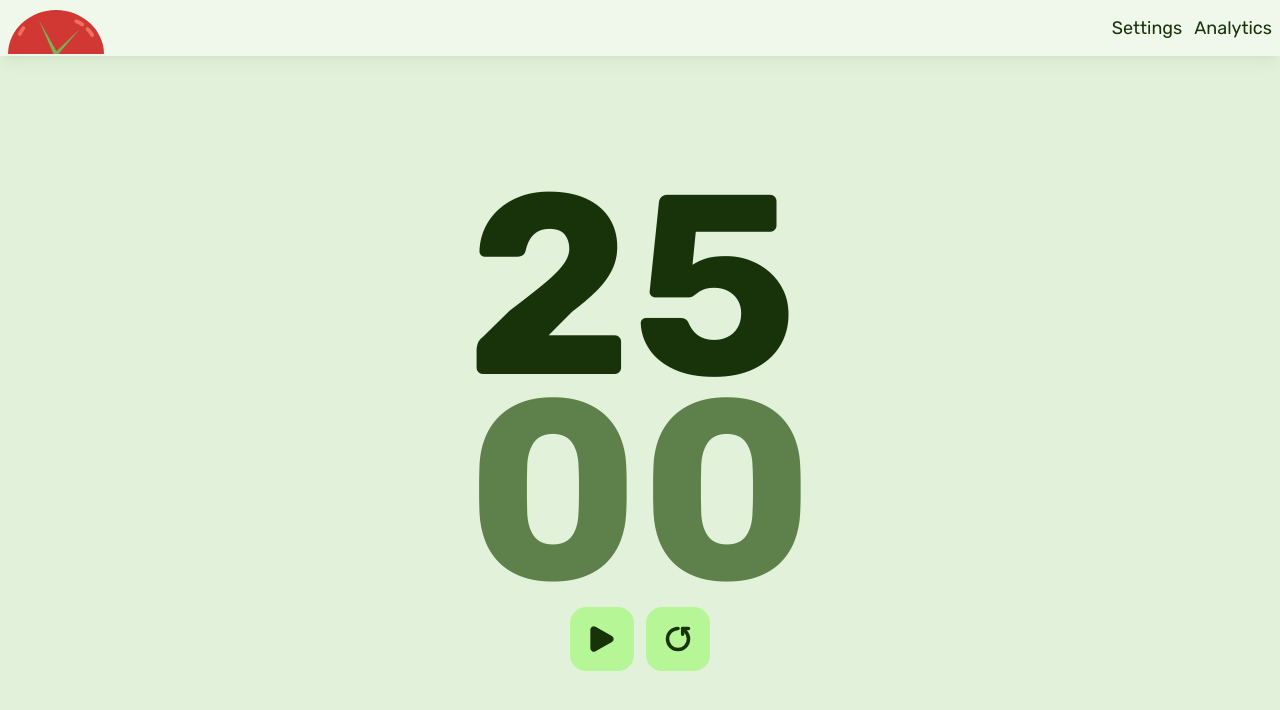
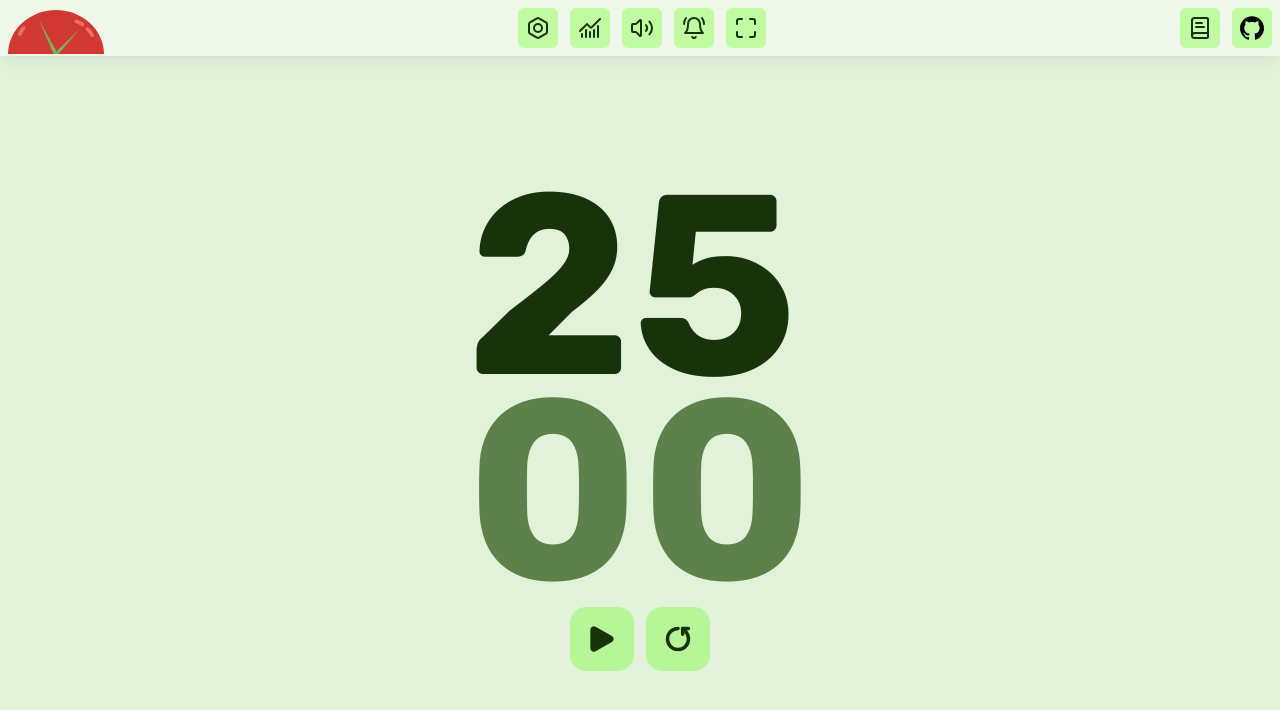
Before and after one commit to SyntaxBox/pomobit, a React (Vite) app: page / in a window 1280 px wide. Shown: the top 710 px of the page. Built offline with nearby package versions, Linux system fonts and the light colour scheme.

Commit message:
Update navbar.tsx

```diff
--- a/src/components/navbar.tsx
+++ b/src/components/navbar.tsx
@@ -1,15 +1,28 @@
-import { Link } from "react-router-dom";
+import { Link, useNavigate } from "react-router-dom";
 import { useUI } from "../hooks";
-import { Container } from "../ui";
+import { Button, LinkButton, Container } from "../ui";
+import github from "../assets/images/github.svg";
+import {
+  BellOff,
+  BellRing,
+  Bolt,
+  BookText,
+  ChartNoAxesCombined,
+  Volume2,
+  VolumeOff,
+} from "lucide-react";
+import { useSettings } from "../hooks/useSettings";
+import { ToggleFullscreen } from "./toggle-fullscreen";
 
 export function Navbar() {
   const { currentPallet } = useUI();
+  const navigate = useNavigate();
   return (
     <nav
       style={{
         background: currentPallet.background + "90",
       }}
-      className="h-14 shadow-lg shadow-black/5 z-10 sticky top-0 left-0"
+      className="h-14 shadow-lg shadow-black/5 z-50 backdrop-blur-sm sticky top-0 left-0"
     >
       <Container as="div" className="flex justify-between py-2">
         <Link to="/">
@@ -22,14 +35,74 @@ export function Navbar() {
           }}
           className="flex items-center gap-3 text-lg font-meduim"
         >
-          <Link to="/settings" className="hover:underline">
-            Settings
-          </Link>
-          <Link to="/analytics" className="hover:underline">
-            Analytics
-          </Link>
+          <LinkButton pallet={currentPallet} to="/settings">
+            <Bolt />
+          </LinkButton>
+          <LinkButton pallet={currentPallet} to="/stats">
+            <ChartNoAxesCombined />
+          </LinkButton>
+          <ToggleSound />
+          <ToggleNotifications />
+          <ToggleFullscreen />
+        </div>
+        <div
+          style={{
+            color: currentPallet.text1,
+          }}
+          className="flex items-center gap-3 text-lg font-meduim"
+        >
+          <LinkButton
+            title="Read More About the Project"
+            pallet={currentPallet}
+            to="/"
+          >
+            <BookText />
+          </LinkButton>
+
+          <LinkButton
+            title="Read More About the Project"
+            pallet={currentPallet}
+            to="/"
+          >
+            <img src={github} alt="github icon" className="w-6 h-6" />
+          </LinkButton>
         </div>
       </Container>
     </nav>
   );
 }
+
+function ToggleNotifications() {
+  const { isNotificationEnabled, updateSettings } = useSettings();
+  const { currentPallet } = useUI();
+  return (
+    <Button
+      pallet={currentPallet}
+      onClick={() =>
+        updateSettings({ isNotificationEnabled: !isNotificationEnabled })
+      }
+      className="cursor-pointer p-2"
+      title="Toggle Notifications"
+    >
+      {isNotificationEnabled ? <BellRing /> : <BellOff />}
+    </Button>
+  );
+}
+
+function ToggleSound() {
+  const { isAudioCuesAllowed, updateSettings } = useSettings();
+  const { currentPallet } = useUI();
+
+  return (
+    <Button
+      pallet={currentPallet}
+      onClick={() =>
+        updateSettings({ isAudioCuesAllowed: !isAudioCuesAllowed })
+      }
+      className="cursor-pointer p-2"
+      title="Toggle Sound"
+    >
+      {isAudioCuesAllowed ? <Volume2 /> : <VolumeOff />}
+    </Button>
+  );
+}
```
